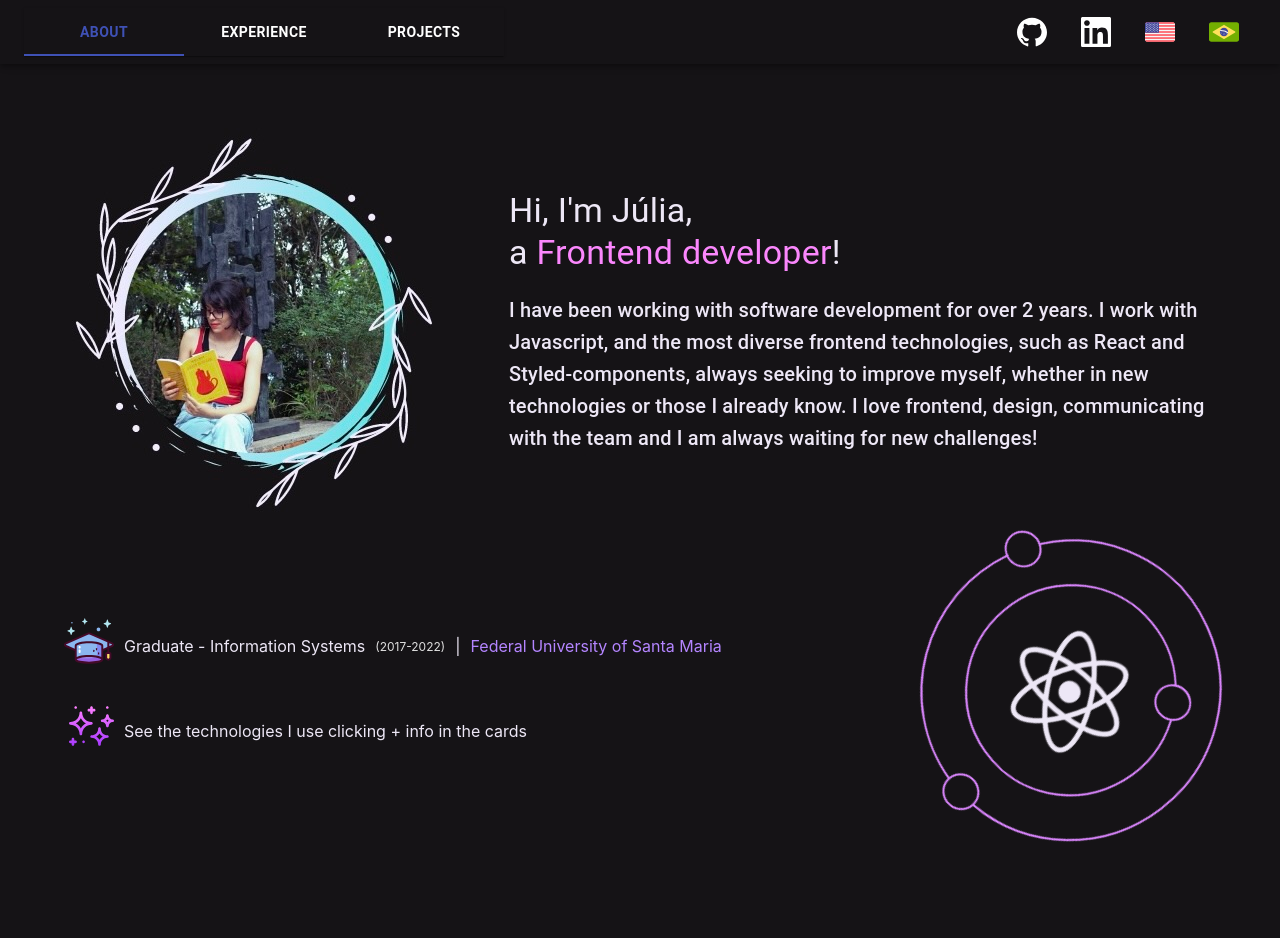
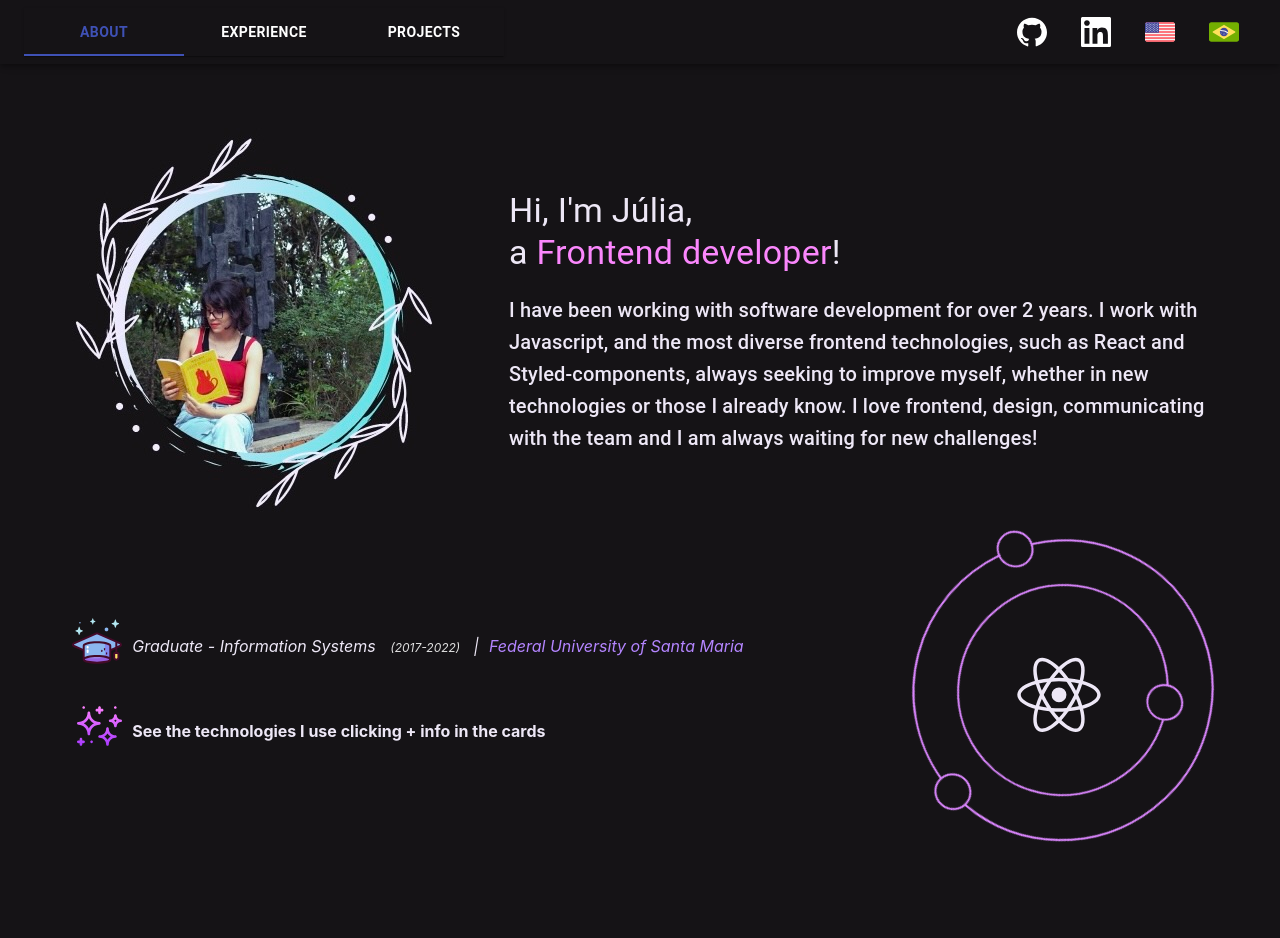
Before and after one commit to gsajulia/gsajulia.github.io, a React (Create React App) app: page / in a window 1280 px wide. Shown: the top 938 px of the page. Built offline with nearby package versions, Linux system fonts and the light colour scheme.

Commit message:
fix intro file organization and some polishes

```diff
--- a/src/assets/react-world.tsx
+++ b/src/assets/react-world.tsx
@@ -1,35 +1,72 @@
-import { TIconBase } from "../models/assets/base";
+export default function ReactWorld() {
+  return (
+    <svg
+      id="world"
+      xmlns="http://www.w3.org/2000/svg"
+      xmlnsXlink="http://www.w3.org/1999/xlink"
+      width="300"
+      height="320"
+      viewBox="0 0 948 1008"
+      fill="none"
+    >
+      <path
+        d="M480.5 955.996C700.61 952.912 889.121 795.519 934.089 577.279C979.057 359.038 868.436 138.424 667.913 46.4427C467.389 -45.5388 230.693 15.7568 98.3782 193.931"
+        stroke-width="6.41"
+        stroke-linecap="square"
+        stroke-linejoin="bevel"
+      />
+      <path
+        d="M43.6864 288.562C-12.2489 417.525 -8.91511 564.954 52.7909 691.188C114.497 817.421 228.237 909.495 363.413 942.636"
+        stroke-width="6.41"
+        stroke-linecap="square"
+        stroke-linejoin="bevel"
+      />
+      <path
+        d="M713.531 251.018C596.276 124.835 403.105 110.52 268.945 218.072C134.785 325.624 104.303 519.235 198.79 663.669C293.277 808.105 481.276 855.276 631.471 772.235C781.665 689.193 844.052 503.588 775.053 345.061"
+        stroke-width="6.41"
+        stroke-linecap="square"
+        stroke-linejoin="bevel"
+      />
+      <path
+        d="M68 295C98.9279 295 124 270.823 124 241C124 211.177 98.9279 187 68 187C37.0721 187 12 211.177 12 241C12 270.823 37.0721 295 68 295Z"
+        stroke-width="6.41"
+        stroke-linecap="square"
+        stroke-linejoin="bevel"
+      />
+      <path
+        d="M420.197 1004.13C451.125 1004.13 476.197 979.954 476.197 950.13C476.197 920.307 451.125 896.13 420.197 896.13C389.269 896.13 364.197 920.307 364.197 950.13C364.197 979.954 389.269 1004.13 420.197 1004.13Z"
+        stroke-width="6.41"
+        stroke-linecap="square"
+        stroke-linejoin="bevel"
+      />
+      <path
+        d="M742.58 352.79C773.508 352.79 798.58 328.613 798.58 298.79C798.58 268.967 773.508 244.79 742.58 244.79C711.652 244.79 686.58 268.967 686.58 298.79C686.58 328.613 711.652 352.79 742.58 352.79Z"
+        stroke-width="6.41"
+        stroke-linecap="square"
+        stroke-linejoin="bevel"
+      />
 
-export default function ReactWorld(props: TIconBase) {
-  return (
-    <svg id="world" xmlns="http://www.w3.org/2000/svg" xmlnsXlink="http://www.w3.org/1999/xlink" width="300" height="320" viewBox="0 0 948 1008" fill="none">
-     <svg
-      id="test1"
-    >
-    <path d="M480.5 955.996C700.61 952.912 889.121 795.519 934.089 577.279C979.057 359.038 868.436 138.424 667.913 46.4427C467.389 -45.5388 230.693 15.7568 98.3782 193.931"  stroke-width="6.41" stroke-linecap="square" stroke-linejoin="bevel"/>
-    <path d="M43.6864 288.562C-12.2489 417.525 -8.91511 564.954 52.7909 691.188C114.497 817.421 228.237 909.495 363.413 942.636" stroke-width="6.41" stroke-linecap="square" stroke-linejoin="bevel"/>
-    <path d="M714.012 251.489C596.757 125.306 403.586 110.991 269.426 218.543C135.266 326.095 104.784 519.706 199.271 664.14C293.758 808.576 481.757 855.747 631.952 772.706C782.146 689.664 844.533 504.059 775.534 345.532"  stroke-width="6.41" stroke-linecap="square" stroke-linejoin="bevel"/>
-    <path d="M68 295C98.9279 295 124 270.823 124 241C124 211.177 98.9279 187 68 187C37.0721 187 12 211.177 12 241C12 270.823 37.0721 295 68 295Z"  stroke-width="6.41" stroke-linecap="square" stroke-linejoin="bevel"/>
-    <path d="M420.197 1004.13C451.125 1004.13 476.197 979.954 476.197 950.13C476.197 920.307 451.125 896.13 420.197 896.13C389.269 896.13 364.197 920.307 364.197 950.13C364.197 979.954 389.269 1004.13 420.197 1004.13Z"  stroke-width="6.41" stroke-linecap="square" stroke-linejoin="bevel"/>
-    <path d="M743.061 353.261C773.989 353.261 799.061 329.084 799.061 299.261C799.061 269.438 773.989 245.261 743.061 245.261C712.133 245.261 687.061 269.438 687.061 299.261C687.061 329.084 712.133 353.261 743.061 353.261Z"  stroke-width="6.41" stroke-linecap="square" stroke-linejoin="bevel"/>
-    </svg>
-    <rect x="240" y="288" width="632" height="384" stroke="none" fill="url(#pattern0)"/>
-    <defs>
-    <pattern id="pattern0" patternContentUnits="objectBoundingBox" width="1" height="1">
-    <use xlinkHref="#image0_206_13" transform="matrix(0.00078125 0 0 0.00128581 0 -0.0918278)"/>
-    </pattern>
-    <svg
-      viewBox="0 0 24 24"
-      fill="currentColor"
-      id="image0_206_13"
-    >
-      <path d="M13.785 11.245 A1.785 1.785 0 0 1 12 13.03 A1.785 1.785 0 0 1 10.215 11.245 A1.785 1.785 0 0 1 13.785 11.245 z" />
-      <path d="M7.002 14.794l-.395-.101c-2.934-.741-4.617-2.001-4.617-3.452 0-1.452 1.684-2.711 4.617-3.452l.395-.1.111.391a19.507 19.507 0 001.136 2.983l.085.178-.085.178c-.46.963-.841 1.961-1.136 2.985l-.111.39zm-.577-6.095c-2.229.628-3.598 1.586-3.598 2.542 0 .954 1.368 1.913 3.598 2.54.273-.868.603-1.717.985-2.54a20.356 20.356 0 01-.985-2.542zm10.572 6.095l-.11-.392a19.628 19.628 0 00-1.137-2.984l-.085-.177.085-.179c.46-.961.839-1.96 1.137-2.984l.11-.39.395.1c2.935.741 4.617 2 4.617 3.453 0 1.452-1.683 2.711-4.617 3.452l-.395.101zm-.41-3.553c.4.866.733 1.718.987 2.54 2.23-.627 3.599-1.586 3.599-2.54 0-.956-1.368-1.913-3.599-2.542a20.683 20.683 0 01-.987 2.542z" />
-      <path d="M6.419 8.695l-.11-.39c-.826-2.908-.576-4.991.687-5.717 1.235-.715 3.222.13 5.303 2.265l.284.292-.284.291a19.718 19.718 0 00-2.02 2.474l-.113.162-.196.016a19.646 19.646 0 00-3.157.509l-.394.098zm1.582-5.529c-.224 0-.422.049-.589.145-.828.477-.974 2.138-.404 4.38.891-.197 1.79-.338 2.696-.417a21.058 21.058 0 011.713-2.123c-1.303-1.267-2.533-1.985-3.416-1.985zm7.997 16.984c-1.188 0-2.714-.896-4.298-2.522l-.283-.291.283-.29a19.827 19.827 0 002.021-2.477l.112-.16.194-.019a19.473 19.473 0 003.158-.507l.395-.1.111.391c.822 2.906.573 4.992-.688 5.718a1.978 1.978 0 01-1.005.257zm-3.415-2.82c1.302 1.267 2.533 1.986 3.415 1.986.225 0 .423-.05.589-.145.829-.478.976-2.142.404-4.384-.89.198-1.79.34-2.698.419a20.526 20.526 0 01-1.71 2.124z" />
-      <path d="M17.58 8.695l-.395-.099a19.477 19.477 0 00-3.158-.509l-.194-.017-.112-.162A19.551 19.551 0 0011.7 5.434l-.283-.291.283-.29c2.08-2.134 4.066-2.979 5.303-2.265 1.262.727 1.513 2.81.688 5.717l-.111.39zm-3.287-1.421c.954.085 1.858.228 2.698.417.571-2.242.425-3.903-.404-4.381-.824-.477-2.375.253-4.004 1.841.616.67 1.188 1.378 1.71 2.123zM8.001 20.15a1.983 1.983 0 01-1.005-.257c-1.263-.726-1.513-2.811-.688-5.718l.108-.391.395.1c.964.243 2.026.414 3.158.507l.194.019.113.16c.604.878 1.28 1.707 2.02 2.477l.284.29-.284.291c-1.583 1.627-3.109 2.522-4.295 2.522zm-.993-5.362c-.57 2.242-.424 3.906.404 4.384.825.47 2.371-.255 4.005-1.842a21.17 21.17 0 01-1.713-2.123 20.692 20.692 0 01-2.696-.419z" />
-      <path d="M12 15.313c-.687 0-1.392-.029-2.1-.088l-.196-.017-.113-.162a25.697 25.697 0 01-1.126-1.769 26.028 26.028 0 01-.971-1.859l-.084-.177.084-.179c.299-.632.622-1.252.971-1.858.347-.596.726-1.192 1.126-1.77l.113-.16.196-.018a25.148 25.148 0 014.198 0l.194.019.113.16a25.136 25.136 0 012.1 3.628l.083.179-.083.177a24.742 24.742 0 01-2.1 3.628l-.113.162-.194.017c-.706.057-1.412.087-2.098.087zm-1.834-.904c1.235.093 2.433.093 3.667 0a24.469 24.469 0 001.832-3.168 23.916 23.916 0 00-1.832-3.168 23.877 23.877 0 00-3.667 0 23.743 23.743 0 00-1.832 3.168 24.82 24.82 0 001.832 3.168z" />
-    </svg>
-    </defs>
+      <rect
+        x="240"
+        y="288"
+        width="632"
+        height="384"
+        stroke="none"
+        fill="url(#pattern0)"
+      />
+      <defs>
+        <pattern
+          id="pattern0"
+          patternContentUnits="objectBoundingBox"
+          width="1"
+          height="1"
+        >
+          <use
+            xlinkHref="#image0_206_13"
+            transform="matrix(0.00078125 0 0 0.00128581 0 -0.0918278)"
+          />
+        </pattern>
+      </defs>
     </svg>
   );
 }
--- a/src/assets/technologies/react.tsx
+++ b/src/assets/technologies/react.tsx
@@ -5,6 +5,7 @@ function IconBxlReact(props: TIconBase) {
     <svg
       viewBox="0 0 24 24"
       fill="currentColor"
+      id='react-icon'
       {...props}
     >
       <path d="M13.785 11.245 A1.785 1.785 0 0 1 12 13.03 A1.785 1.785 0 0 1 10.215 11.245 A1.785 1.785 0 0 1 13.785 11.245 z" />
--- a/src/components/introduction/introduction.component.tsx
+++ b/src/components/introduction/introduction.component.tsx
@@ -10,6 +10,7 @@ import profileImage from "../../assets/profile/dark-profile-image.jpeg";
 import { ReactComponent as Graduating } from "./../../assets/graduating.svg";
 import { ReactComponent as Stars } from "./../../assets/stars.svg";
 import ReactWorld from "./../../assets/react-world";
+import ReactIcon from "./../../assets/technologies/react";
 
 /* Material UI */
 import Typography from "@material-ui/core/Typography";
@@ -33,9 +34,8 @@ const Introduction: React.FC = () => {
   return (
     <>
       <S.Container>
-        <S.ContainerIntroduction>
-          <S.Row>
-            {isMobile ? <img alt="profile" src={profileImage} /> : null}
+        <S.Section>
+          <img alt="profile" src={profileImage} />
           <S.TextContainer>
             <Typography variant="h4">{t("greetings1")},</Typography>
             <Typography variant="h4" style={{ marginBottom: 20 }}>
@@ -49,30 +49,30 @@ const Introduction: React.FC = () => {
               {`${t("about-me-1")} ${yearsOfExperience()} ${t("about-me-2")}`}
             </Typography>
           </S.TextContainer>
-          </S.Row>
-          {!isMobile ? <img alt="profile" src={profileImage} /> : null}
-        </S.ContainerIntroduction>
+        </S.Section>
 
-        <S.Row>
-          <div style={{alignSelf: "center"}}>
-          <S.SmallTextContainer>
-            <Graduating
-              style={{ width: 50, height: 60, margin: "0 10px 10px 0" }}
-            />
+        <S.Section>
+          <section>
+            <address>
+              <Graduating width={50} height={60} />
+              <p>
                 {`${t("graduate")} `} {` - ${t("course")} `}
-            <S.SmallSpan>{" (2017-2022) "}</S.SmallSpan>|
-            <S.SiteReference href="https://www.ufsm.br/">
-              {t("ufsm")}
-            </S.SiteReference>
-          </S.SmallTextContainer>
-          <S.SmallTextContainer>
-          <Stars style={{ width: 45, height: 50, margin: "0 10px 10px 5px" }} />
-          {t("technologies-introduction")}{" "}
-        </S.SmallTextContainer>
-        </div>
+                <span>{" (2017-2022) "}</span>|
+                <a href="https://www.ufsm.br/">{t("ufsm")}</a>
+              </p>
+            </address>
+
+            <strong>
+              <Stars width={45} height={50} />
+              {t("technologies-introduction")}
+            </strong>
+          </section>
+
+          <S.ReactWorldWrapper>
+            <ReactIcon width="6.25rem" />
             <ReactWorld />
-        </S.Row>
-
+          </S.ReactWorldWrapper>
+        </S.Section>
       </S.Container>
     </>
   );
--- a/src/components/introduction/introduction.styles.tsx
+++ b/src/components/introduction/introduction.styles.tsx
@@ -1,15 +1,71 @@
-import styled from 'styled-components/macro';
+import styled from "styled-components/macro";
 
-export const ContainerIntroduction = styled.div`
+export const Section = styled.section`
   display: flex;
-    justify-content: flex-end;
-    align-items: center;
+  justify-content: space-between;
+  gap: 5vw;
   flex-direction: row;
   margin-bottom: 20px;
-    @media only screen and (max-width: 1450px) {
+  align-self: center;
+
+  section {
+    align-self: center;
+  }
+
+  a {
+    color: #b485ff;
+    text-decoration: none;
+    margin-left: 10px;
+    &:hover {
+      color: #c39dff;
+    }
+  }
+
+  address,
+  strong {
+    margin-bottom: 20px;
+    display: flex;
+    flex-direction: row;
+    align-items: center;
+    justify-content: left;
+
+    span {
+      font-size: 12px;
+      margin: 0 10px 0 10px;
+      color: #e0e0e0;
+    }
+    @media only screen and (max-width: 700px) {
+      margin: 10px;
+    }
+  }
+
+  strong {
+    svg {
+      margin: 0 10px 10px 5px;
+    }
+  }
+
+  address {
+    svg {
+      margin: 0 10px 10px 0;
+    }
+  }
+
+  @media only screen and (max-width: 1000px) {
+      flex-direction: column;
+      align-items: center;
+      margin: 10vw 10vw 0 10vw;
+
+      img {
+        width: 400px;
+      }
+    }
+`;
+
+export const ReactWorldWrapper = styled.div`
+  display: flex;
+  align-items: center;
   justify-content: center;
-        flex-direction: column;
-    }
 `;
 
 export const Row = styled.div`
@@ -29,7 +85,7 @@ export const TextContainer = styled.div`
   }
 `;
 
-export const Container = styled.div`
+export const Container = styled.main`
   display: flex;
   justify-content: center;
   flex-direction: column;
@@ -39,24 +95,40 @@ export const Container = styled.div`
     margin: 10px 5px 0 5px;
   }
 
-
   #world {
     animation: rotate linear 6s infinite;
     transform-origin: center;
     transform-box: fill-box;
     stroke: #ff66c4;
+    position: relative;
+  }
+
+  #react-icon {
+    position: relative;
+    top: 2px;
+    left: 201px;
   }
 
   #image0_206_13 {
     stroke: none;
   }
 
-    @keyframes rotate{
-        0%   {stroke: rgb(251, 135, 253);}
-        25%  {stroke: #B485FF;}
-        50% {stroke: #5CE1E6;}
-        75%  {stroke: #B485FF;}
-        100%  {stroke: rgb(216, 135, 253);}
+  @keyframes rotate {
+    0% {
+      stroke: rgb(251, 135, 253);
+    }
+    25% {
+      stroke: #b485ff;
+    }
+    50% {
+      stroke: #5ce1e6;
+    }
+    75% {
+      stroke: #b485ff;
+    }
+    100% {
+      stroke: rgb(216, 135, 253);
+    }
 
     from {
       transform: rotate(0deg);
@@ -66,28 +138,3 @@ export const Container = styled.div`
     }
   }
 `;
-
-export const SiteReference = styled.a`
-    color: #B485FF;
-    text-decoration:none;
-    margin-left: 10px;
-    &:hover {
-        color: #c39dff;
-    }
-`;
-
-export const SmallTextContainer = styled.div`
-    margin-bottom: 20px;
-    display: flex;
-    flex-direction: row;
-    align-items: center;
-    @media only screen and (max-width: 700px) {
-        margin: 10px;
-    }
-`;
-
-export const SmallSpan = styled.span`
-    font-size: 12px;
-    margin: 0 10px 0 10px;
-    color: #e0e0e0;
-`;
```
Lines whose indentation alone changed are shown as unchanged.
